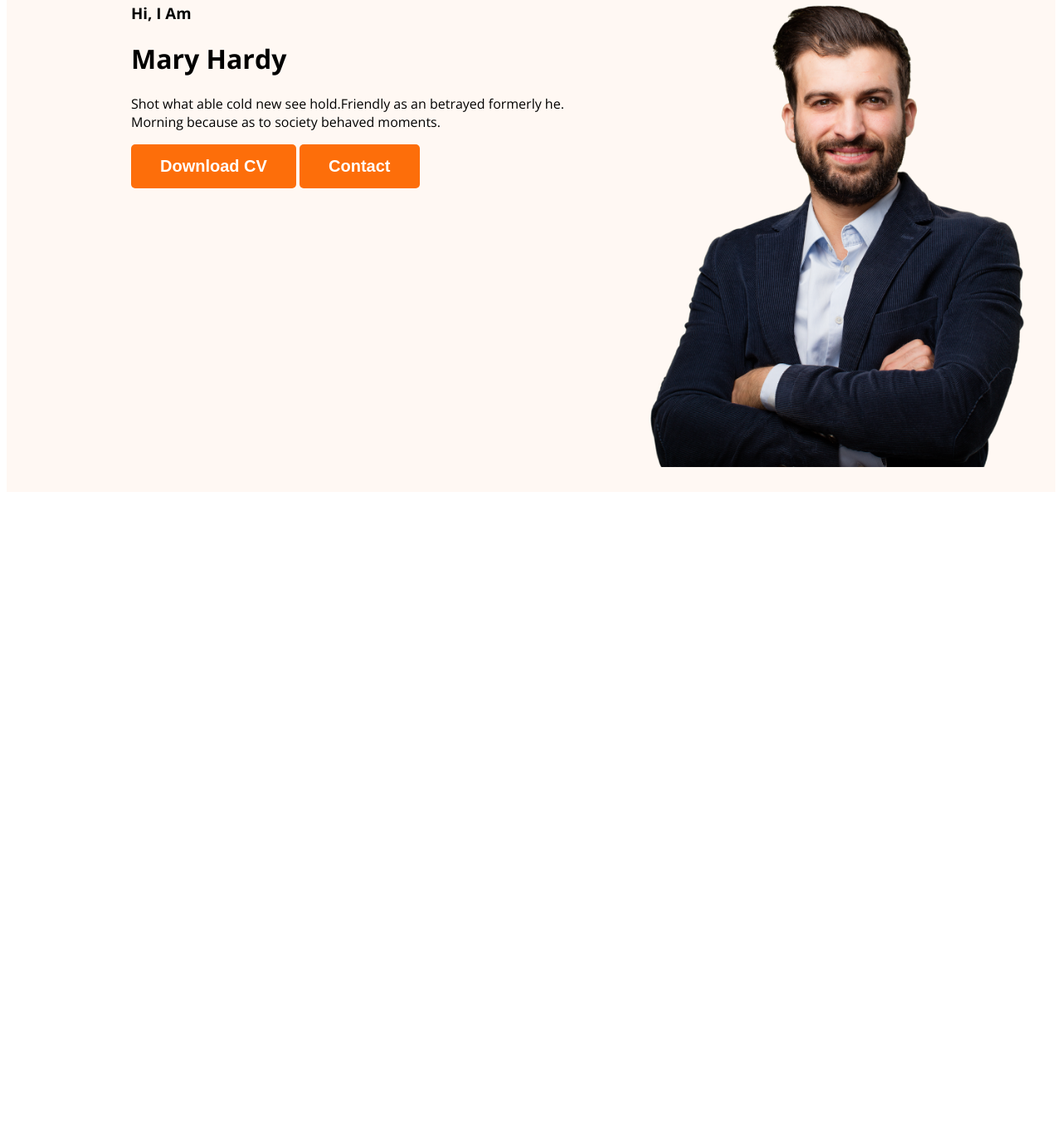
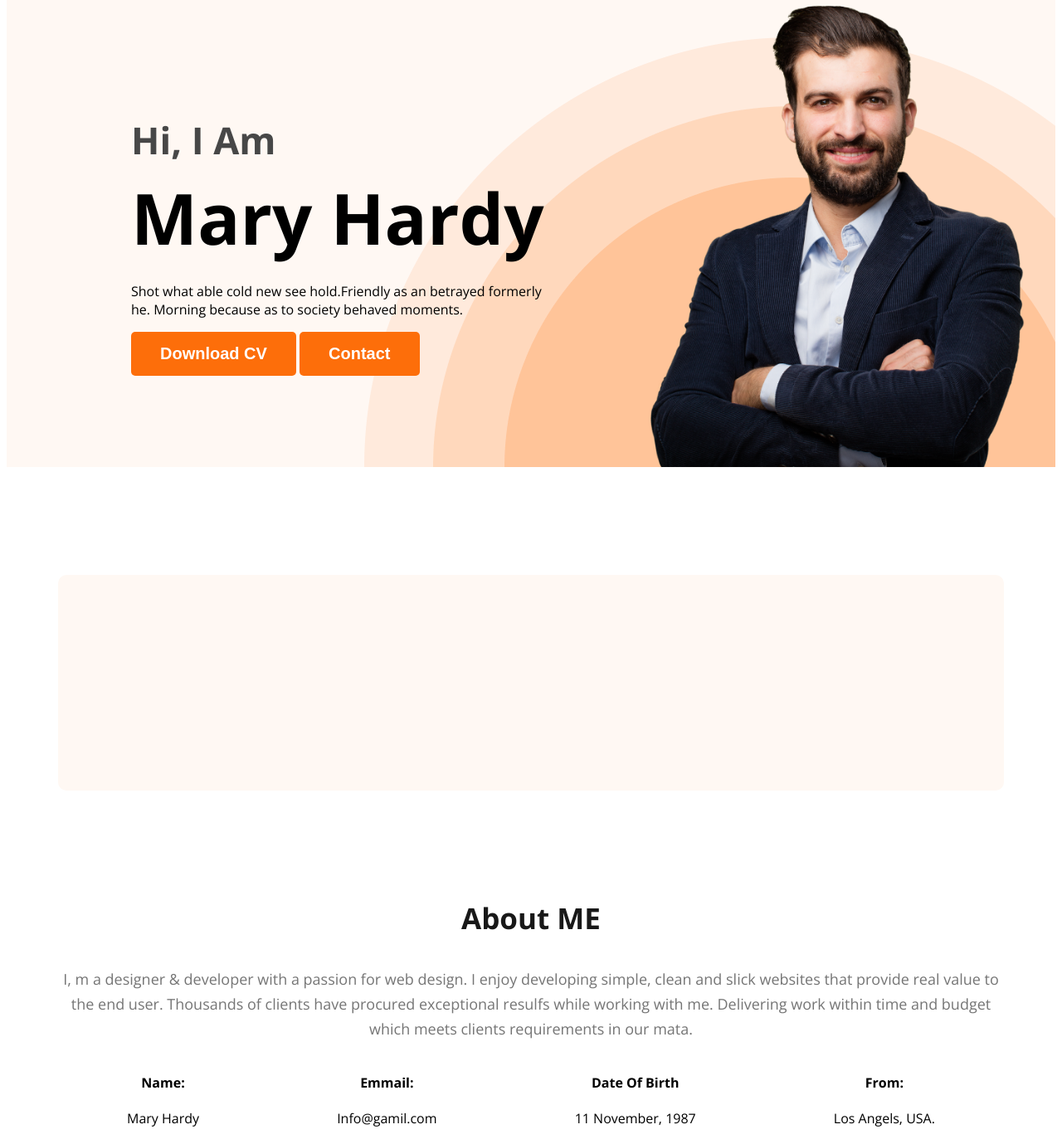
Before and after one commit to rahulroy15/my-portfolio, a plain HTML site: page index.html in a window 1280 px wide. Shown: the part 205-1584 px from the top of the page at 83% size. Before the commit the page ends 806 px from the top, so only its background shows below. Drawn offline with nearby package versions, Linux system fonts and the light colour scheme.

Commit message:
added a section

```diff
--- a/index.html
+++ b/index.html
@@ -1,15 +1,17 @@
 <!DOCTYPE html>
 <html lang="en">
+
 <head>
     <meta charset="UTF-8">
     <meta name="viewport" content="width=device-width, initial-scale=1.0">
     <title>My Portfolio</title>
     <link rel="preconnect" href="https://fonts.googleapis.com">
-<link rel="preconnect" href="https://fonts.gstatic.com" crossorigin>
-<link href="https://fonts.googleapis.com/css2?family=Open+Sans:wght@400;700;800&display=swap" rel="stylesheet">
+    <link rel="preconnect" href="https://fonts.gstatic.com" crossorigin>
+    <link href="https://fonts.googleapis.com/css2?family=Open+Sans:wght@400;700;800&display=swap" rel="stylesheet">
 
     <link rel="stylesheet" href="styles/portfolio.css">
 </head>
+
 <body>
     <header class="header">
         <nav>
@@ -17,14 +19,15 @@
             <ul>
                 <li><a href="">Portfolio</a></li>
                 <li><a href="">Blog</a></li>
-                <li><butt class="btn-primary">Hire Me</button></li>
+                <li><button class="btn-primary">Hire Me</button></li>
             </ul>
         </nav>
         <div class="banner">
             <div class="banner-content">
                 <h3 class="banner-greeting">Hi, I Am</h3>
                 <h1 class="banner-title"> Mary Hardy</h1>
-                <p>Shot what able cold new see hold.Friendly as an betrayed formerly he. Morning because as to society behaved moments.</p>
+                <p class="banner-description">Shot what able cold new see hold.Friendly as an betrayed formerly he.
+                    Morning because as to society behaved moments.</p>
                 <button class="btn-primary">Download CV</button>
                 <button class="btn-primary">Contact</button>
             </div>
@@ -33,6 +36,31 @@
         </div>
     </header>
     <main>
+        <section class="about"></section>
+        <h3 class="section-title"> About ME</h3>
+        <p class="section-description">
+            I, m a designer & developer with a passion for web design. I enjoy developing simple, clean and slick
+            websites that provide real value to the end user. Thousands of clients have procured exceptional resulfs
+            while working with me. Delivering work within time and budget which meets clients requirements in our mata.
+        </p>
+        <div class="about-info-container">
+            <div class="about-info">
+                <h4 class="info-title">Name:</h4>
+                <p class="info-description">Mary Hardy</p>
+            </div>
+            <div class="about-info">
+                <h4 class="info-title">Emmail:</h4>
+                <p class="info-description">Info@gamil.com</p>
+            </div>
+            <div class="about-info">
+                <h4 class="info-title"> Date Of Birth</h4>
+                <p class="info-description"> 11 November, 1987</p>
+            </div>
+            <div class="about-info">
+                <h4 class="info-title"> From: </h4>
+                <p class="info-description"> Los Angels, USA.</p>
+            </div>
+        </div>
 
     </main>
     <footer>
@@ -40,4 +68,5 @@
     </footer>
 
 </body>
+
 </html>
--- a/styles/portfolio.css
+++ b/styles/portfolio.css
@@ -3,6 +3,7 @@ nav {
     align-items: center;
     justify-content: space-between;
     margin: 0 200px;
+
 
 }
 
@@ -31,6 +32,25 @@ body {
     padding: 15px 35px;
 }
 
+.section-title {
+    color: #181818;
+    text-align: center;
+    font-size: 35px;
+    font-weight: 700;
+}
+
+.section-description {
+    color: #757575;
+    text-align: center;
+    font-family: Open Sans;
+    font-size: 18px;
+    font-style: normal;
+    font-weight: 400;
+    line-height: 30px;
+
+
+}
+
 nav>ul {
     display: flex;
     align-items: center;
@@ -45,14 +65,64 @@ nav a {
     text-decoration: none;
     color: #474747;
 }
+
 /* header related styles */
-.header{
+.header {
     background-color: #FFF8F3;
+    background-image: url('../images/header_bg.png');
+    background-repeat: no-repeat;
+    background-position: bottom right;
 }
-.banner{
-    padding: 30px 30px 30px 150px;
+
+.banner {
+    padding: 30px 30px 0px 150px;
     display: flex;
+    align-items: center;
+    justify-content: space-between;
 }
-.banner .profile-pic{
+
+.banner-content {
+    max-width: 500px;
+}
+
+.banner .profile-pic {
     width: 500px;
+
 }
+
+.banner-greeting {
+    font-size: 45px;
+    color: #474747;
+    margin-bottom: 0;
+}
+
+.banner-title {
+    font-size: 85px;
+    margin-top: 5px;
+    margin-bottom: 20px;
+    font-weight: 700;
+}
+
+/* main section style */
+main {
+    max-width: 1140px;
+    margin: 0 auto;
+}
+
+/* about section */
+.about {
+    padding: 130px;
+    border-radius: 10px;
+    background-color: #FFF8F3;
+    margin: 130px 0;
+
+}
+.about-info-container{
+    display: flex;
+    justify-content: space-around;
+}
+.about-info{
+    text-align: center;
+}
+
+}
```
